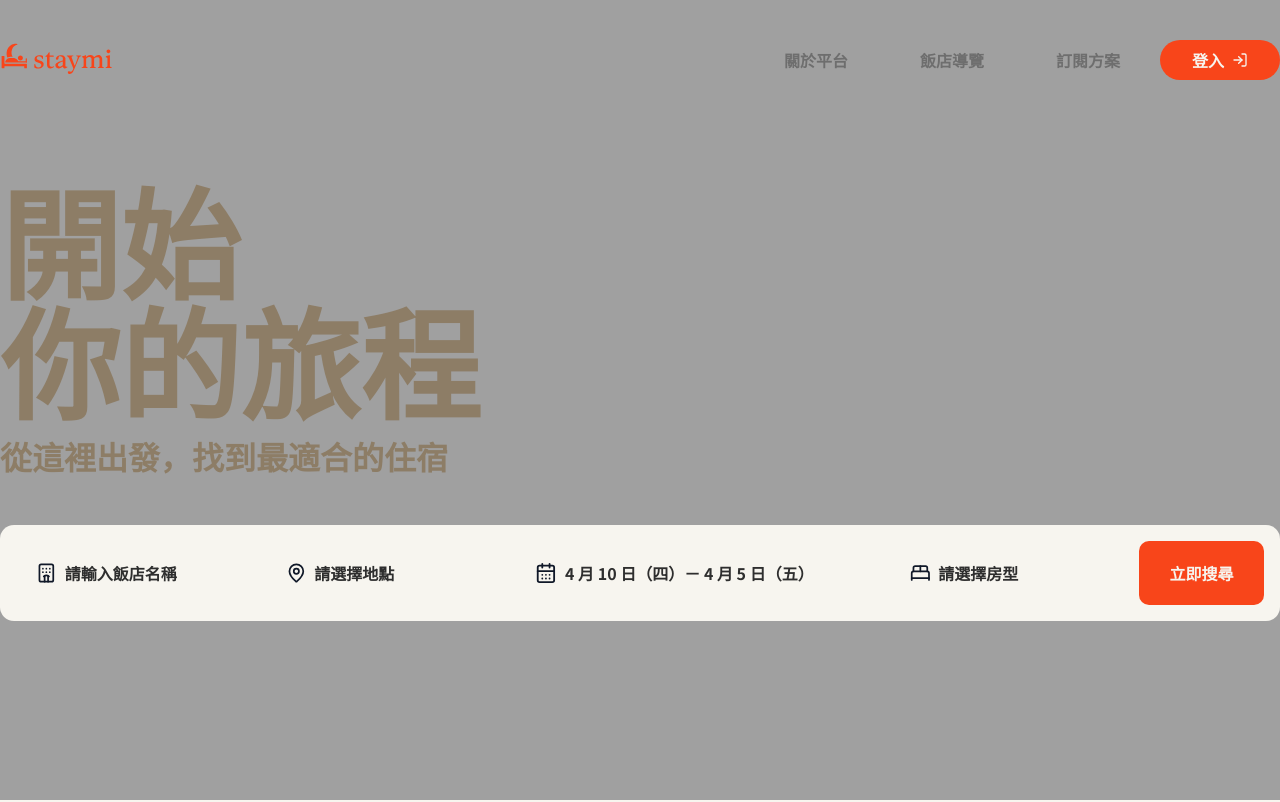
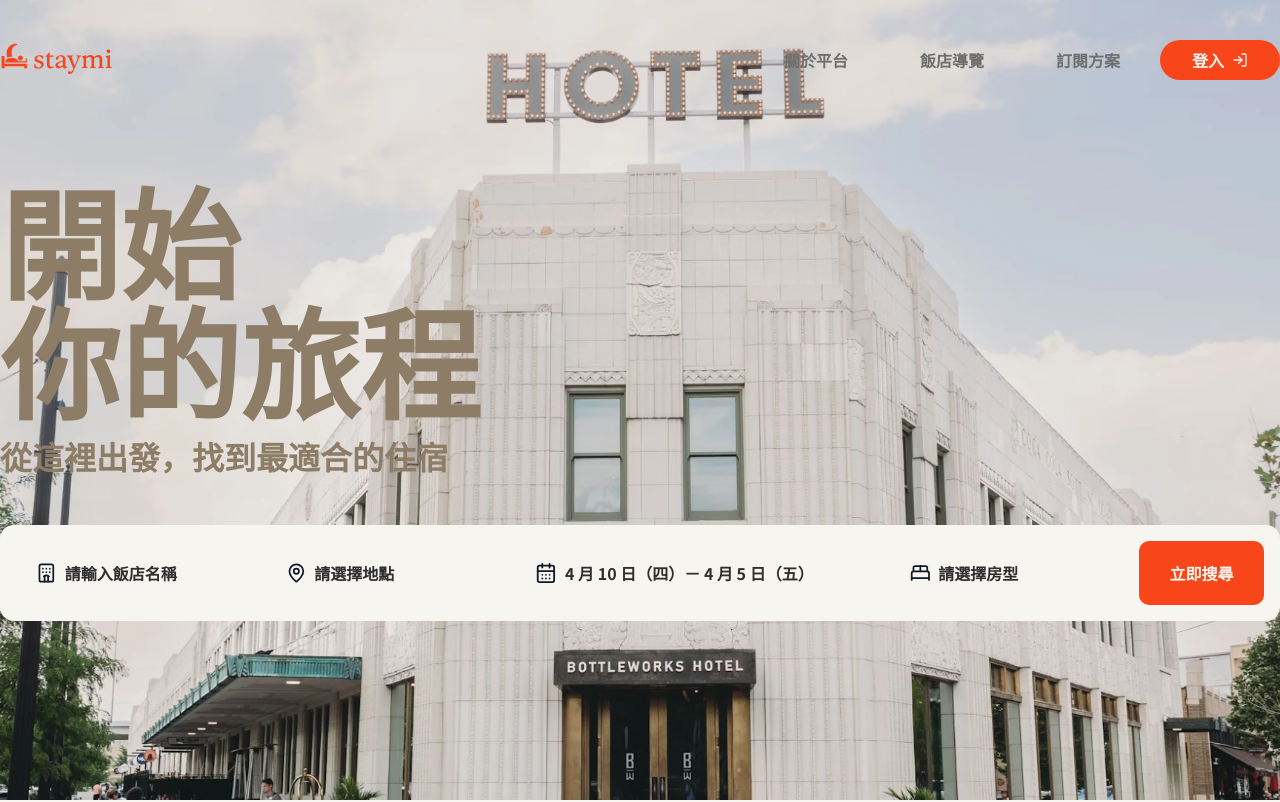
Before and after one commit to MisTPEBUS/stay-mi-next-app, a Next.js app: page / in a window 1280 px wide. Shown: the top 802 px of the page. Built offline with nearby package versions, Linux system fonts and the light colour scheme.

Commit message:
feat: 🎸 上傳並設置 kv

```diff
--- a/src/app/(home)/sections/Hero/index.tsx
+++ b/src/app/(home)/sections/Hero/index.tsx
@@ -5,7 +5,7 @@ import HeroSearchBar from "./_components";
 
 const Hero = () => {
   return (
-    <section className="bg-gray-cap -mt-30 flex min-h-screen items-center">
+    <section className="-mt-14 flex h-screen items-center bg-[url('/kv.webp')] bg-cover md:-mt-30 md:bg-top">
       <div className="container mx-auto overflow-hidden px-6 md:px-0">
         <div className="text-secondary-300 mb-12">
           <p className="mb-2 text-5xl font-bold md:mb-4 md:text-[120px]">
```
Also changed, not shown: public/kv.webp (added).
